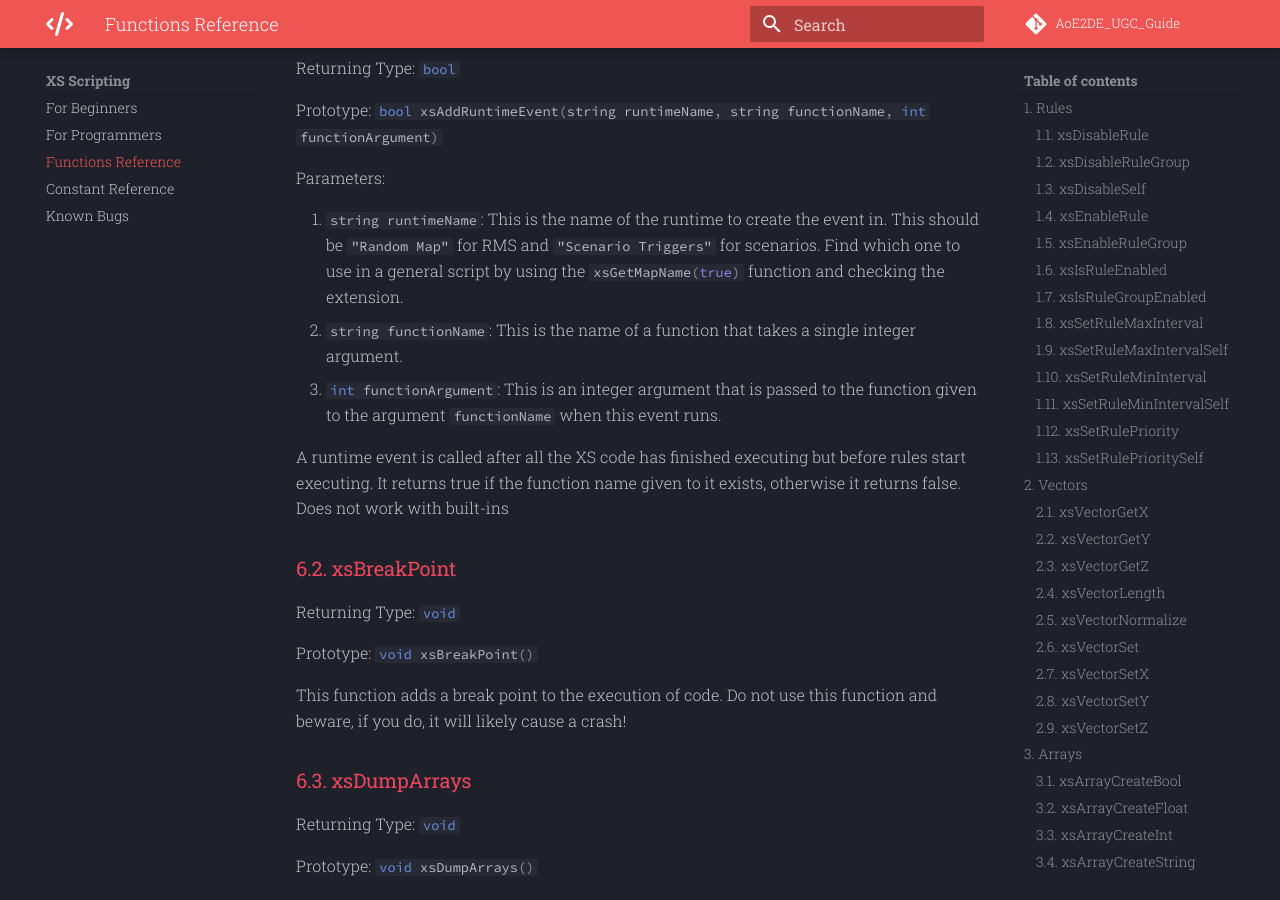
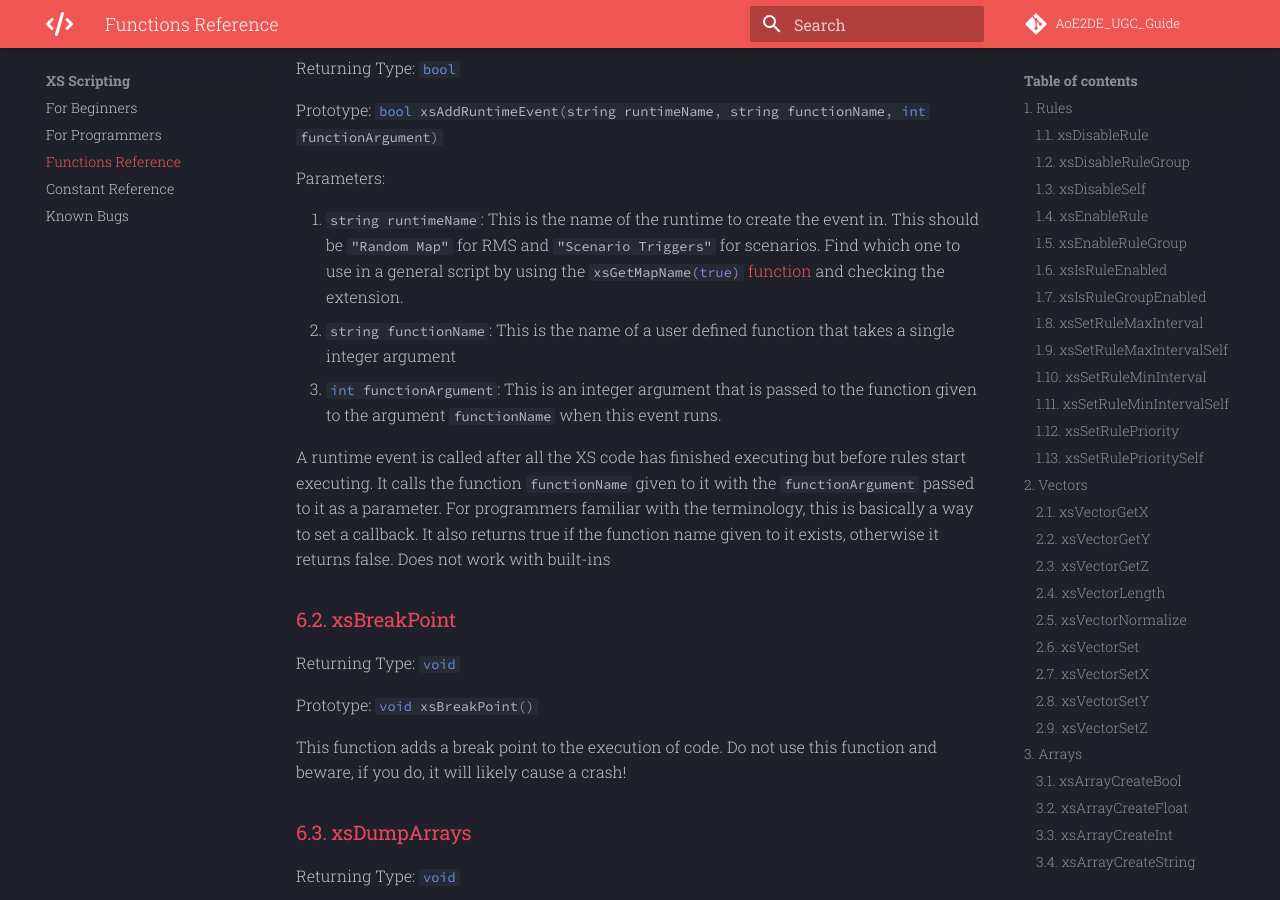
Before and after one commit to Divy1211/AoE2DE_UGC_Guide, an MkDocs documentation site: the page built from docs/general/xs/functions.md, in a window 1280 px wide and 900 px high, scrolled down 22201 px. Built offline with MkDocs 1.6.1 and Material for MkDocs 9.7.7, drawn with Linux system fonts in a browser that asks for light colours; comment, search, counter and statistics services are not loaded.

Commit message:
improved docs for xsAddRuntimeEvent

```diff
--- a/docs/general/xs/functions.json
+++ b/docs/general/xs/functions.json
@@ -1247,13 +1247,13 @@
                     "name": "runtimeName",
                     "type": "string",
                     "required": true,
-                    "desc": "This is the name of the runtime to create the event in. This should be `\"Random Map\"` for RMS and `\"Scenario Triggers\"` for scenarios. Find which one to use in a general script by using the `#!cpp xsGetMapName(true)` function and checking the extension."
+                    "desc": "This is the name of the runtime to create the event in. This should be `\"Random Map\"` for RMS and `\"Scenario Triggers\"` for scenarios. Find which one to use in a general script by using the `#!cpp xsGetMapName(true)` [function](./#56-xsgetmapname \"Jump To: Function Reference > xsGetMapName\") and checking the extension."
                 },
                 {
                     "name": "functionName",
                     "type": "string",
                     "required": true,
-                    "desc": "This is the name of a function that takes a single integer argument."
+                    "desc": "This is the name of a user defined function that takes a single integer argument"
                 },
                 {
                     "name": "functionArgument",
@@ -1262,7 +1262,7 @@
                     "desc": "This is an integer argument that is passed to the function given to the argument `functionName` when this event runs."
                 }
             ],
-            "desc": "A runtime event is called after all the XS code has finished executing but before rules start executing. It returns true if the function name given to it exists, otherwise it returns false. Does not work with built-ins"
+            "desc": "A runtime event is called after all the XS code has finished executing but before rules start executing. It calls the function `functionName` given to it with the `functionArgument` passed to it as a parameter. For programmers familiar with the terminology, this is basically a way to set a callback. It also returns true if the function name given to it exists, otherwise it returns false. Does not work with built-ins"
         }
     ]
 }
--- a/docs/general/xs/functions.md
+++ b/docs/general/xs/functions.md
@@ -931,11 +931,11 @@ Prototype: `#!cpp bool xsAddRuntimeEvent(string runtimeName, string functionName
 
 Parameters:
 
-1.  `#!cpp string runtimeName`: This is the name of the runtime to create the event in. This should be `"Random Map"` for RMS and `"Scenario Triggers"` for scenarios. Find which one to use in a general script by using the `#!cpp xsGetMapName(true)` function and checking the extension.
-2.  `#!cpp string functionName`: This is the name of a function that takes a single integer argument.
+1.  `#!cpp string runtimeName`: This is the name of the runtime to create the event in. This should be `"Random Map"` for RMS and `"Scenario Triggers"` for scenarios. Find which one to use in a general script by using the `#!cpp xsGetMapName(true)` [function](./#56-xsgetmapname "Jump To: Function Reference > xsGetMapName") and checking the extension.
+2.  `#!cpp string functionName`: This is the name of a user defined function that takes a single integer argument
 3.  `#!cpp int functionArgument`: This is an integer argument that is passed to the function given to the argument `functionName` when this event runs.
 
-A runtime event is called after all the XS code has finished executing but before rules start executing. It returns true if the function name given to it exists, otherwise it returns false. Does not work with built-ins
+A runtime event is called after all the XS code has finished executing but before rules start executing. It calls the function `functionName` given to it with the `functionArgument` passed to it as a parameter. For programmers familiar with the terminology, this is basically a way to set a callback. It also returns true if the function name given to it exists, otherwise it returns false. Does not work with built-ins
 
 ### 6.2. xsBreakPoint
 
```
Also changed, not shown: 1 other file.
